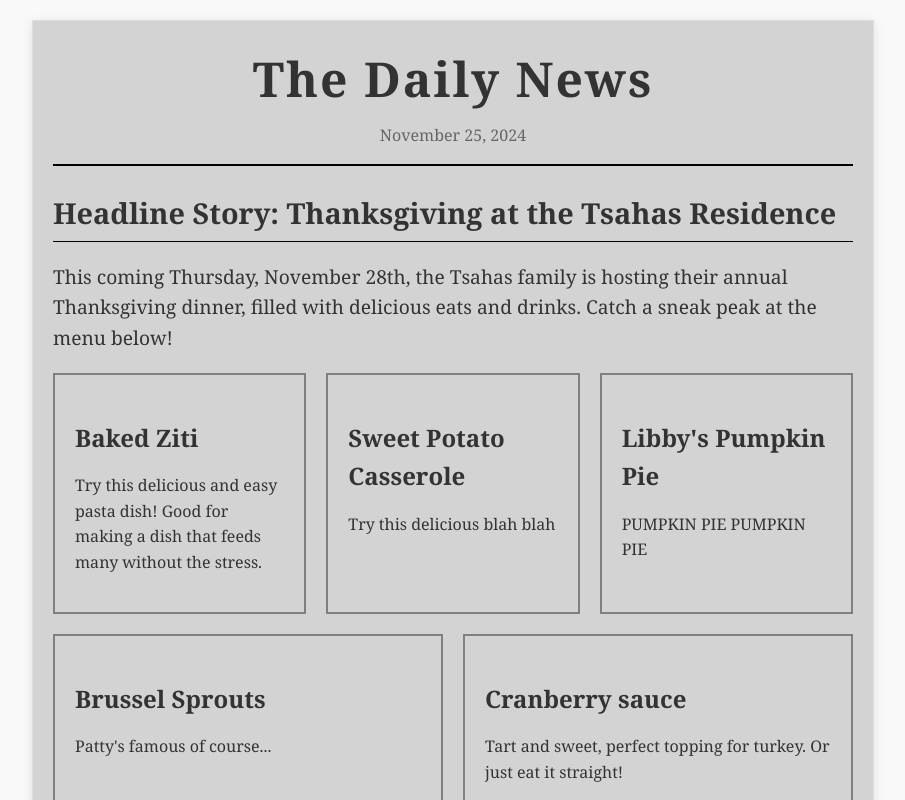
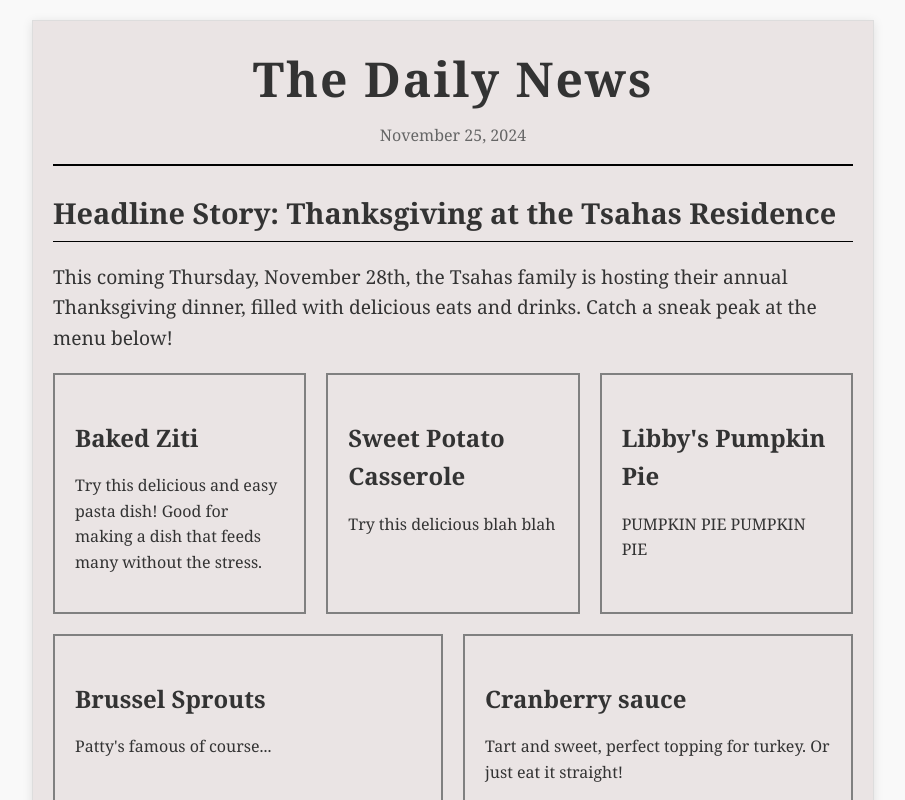
Before and after one commit to mtsahas/recipes, a React (Create React App) app: page / in a window 1280 px wide. Shown: the top 800 px of the page, without its empty margins (187-1092 px from the left). Built offline with nearby package versions, Linux system fonts and the light colour scheme.

Commit message:
updated recipes and components

```diff
--- a/src/components/Frontpage.jsx
+++ b/src/components/Frontpage.jsx
@@ -1,4 +1,4 @@
-import recipes from "../public/recipes.json";
+import recipes from "../assets/recipes.json";
 import CurrentDate from "./CurrentDate";
 import { Link } from "react-router-dom";
 import FallingLeaves from "./FallingLeaves";
--- a/src/components/Recipe.jsx
+++ b/src/components/Recipe.jsx
@@ -1,4 +1,4 @@
-import recipes from "../public/recipes.json";
+import recipes from "../assets/recipes.json";
 import { useParams } from "react-router-dom";
 import CurrentDate from "./CurrentDate";
 
--- a/src/index.css
+++ b/src/index.css
@@ -17,7 +17,7 @@ body {
 .newspaper {
   max-width: 800px;
   margin: 0 auto;
-  background-color: lightgrey;
+  background-color: #e5dcdcb7;
   padding: 20px;
   box-shadow: 0 2px 10px rgba(0, 0, 0, 0.1);
   border: 1px solid #ddd;
@@ -167,7 +167,7 @@ footer {
   position: absolute;
   width: 40px;
   height: 40px;
-  background-image: url("public/maple-leaf.png"); /* Replace with your leaf image */
+  background-image: url("assets/maple-leaf.png"); /* Replace with your leaf image */
   background-size: contain;
   background-repeat: no-repeat;
   animation: fall linear infinite;
```
Also changed, not shown: src/assets/leaf-fall.png (renamed from src/public/leaf-fall.png), src/assets/maple-leaf.png (renamed from src/public/maple-leaf.png), src/assets/recipes.json (renamed from src/public/recipes.json).
